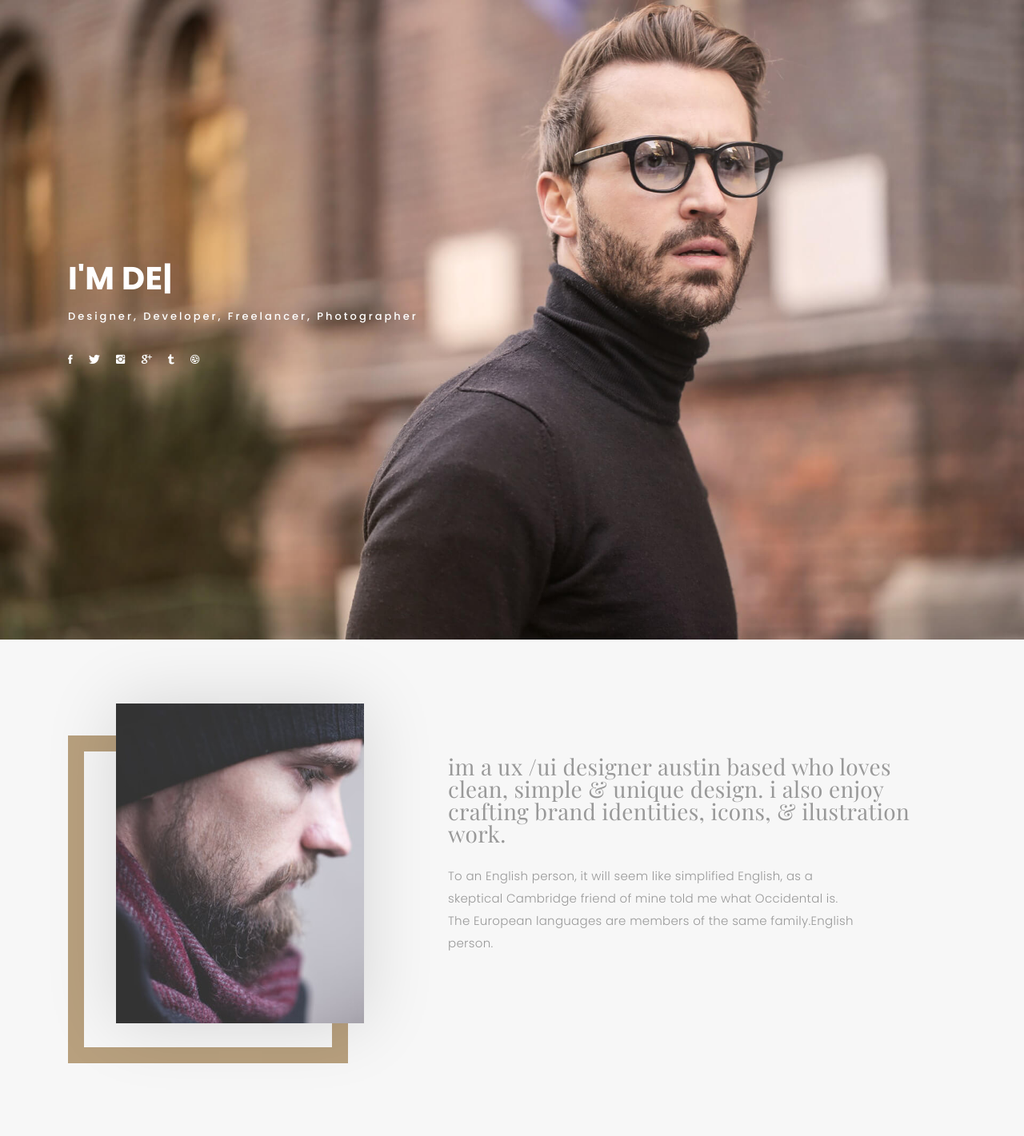
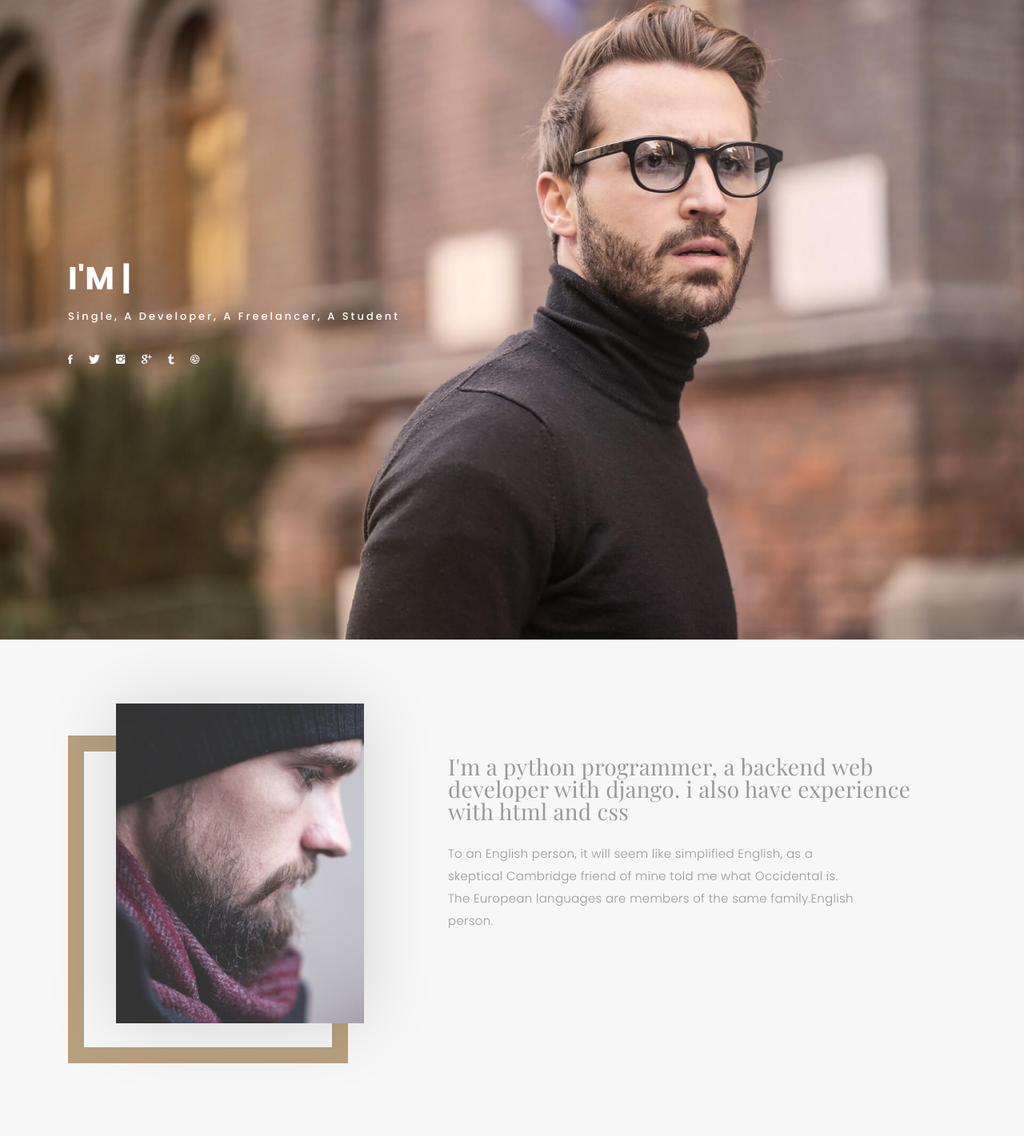
Before and after one commit to Psami-wondah/HNG-task-2, a Django app: page / in a window 1280 px wide. Shown: the top 1421 px of the page at 80% size. Run offline with Django 3.2, Linux system fonts and the light colour scheme; some libraries are stand-ins or nearby versions; some web fonts are replaced.

Commit message:
Setting up for heroku

```diff
--- a/resume/templates/index.html
+++ b/resume/templates/index.html
@@ -70,7 +70,7 @@
     <div class="container">
       <div class="hero-content">
         <h1>I'm <span class="typed"></span></h1>
-        <p class="typed-items" data-typed-person="Alex Smith">Designer, Developer, Freelancer, Photographer</p>
+        <p class="typed-items" data-typed-person="Owhondah Okechukwu Samuel">Single, A Developer, A Freelancer, A Student</p>
 
         <ul class="list-unstyled list-social">
           <li><a href="#"><i class="ion-social-facebook"></i></a></li>
@@ -102,7 +102,7 @@
           <div class="col-lg-7">
             <div class="about-descr">
 
-              <p class="p-heading">im a ux /ui designer austin based who loves clean, simple & unique design. i also enjoy crafting brand identities, icons, & ilustration work. </p>
+              <p class="p-heading">I'm a python programmer, a backend web developer with django. i also have experience with html and css </p>
               <p class="separator">To an English person, it will seem like simplified English, as a skeptical Cambridge friend of mine told me what Occidental is. The European languages are members of the same family.English person.</p>
 
             </div>
--- a/resume/views.py
+++ b/resume/views.py
@@ -9,7 +9,7 @@ def resume_view(request):
         if form.is_valid():
             data = form.save(commit=False)
             data.save()
-            messages.success(request, f' {data.name}, Your response has been recorded')
+            messages.success(request, f' {data.name.title()}, Your response has been recorded')
             return redirect('resume')
     else:
         form = ContactForm()
```
Also changed, not shown: db.sqlite3.
